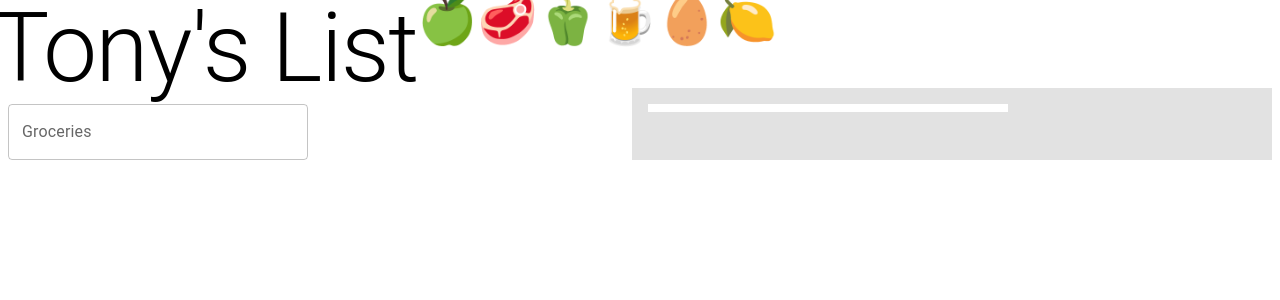
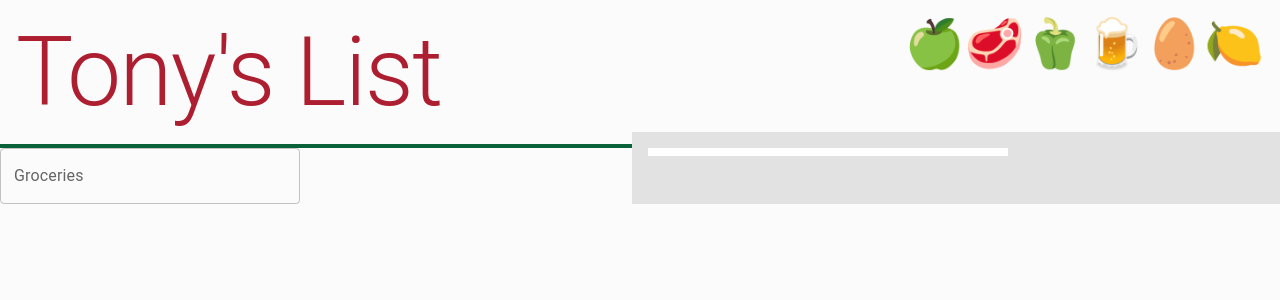
Before and after one commit to psollars/tonys-list, a React (Create React App) app: page / in a window 1280 px wide. Shown: the top 300 px of the page. Built offline with nearby package versions, Linux system fonts and the light colour scheme.

Commit message:
Add header component

```diff
--- a/src/App.tsx
+++ b/src/App.tsx
@@ -9,6 +9,7 @@ import {
   Typography,
 } from "@mui/material";
 import { SetStateAction, useEffect, useState } from "react";
+import Header from "./Header";
 import { GroceryItem, KEY, GroceryListItem } from "./types";
 
 // #AD1F30
@@ -46,12 +47,7 @@ export default function App() {
 
   return (
     <>
-      <Grid container spacing={2}>
-        <Typography variant="h1">Tony's List</Typography>
-        <Typography variant="h3" component="h2">
-          🍏🥩🫑🍺🥚🍋
-        </Typography>
-      </Grid>
+      <Header />
       <Grid container spacing={2}>
         <Grid item xs={6}>
           <Autocomplete
--- /dev/null
+++ b/src/Header.tsx
@@ -0,0 +1,26 @@
+import { Grid, Typography } from "@mui/material";
+
+export default function Header() {
+  return (
+    <Grid
+      container
+      sx={{ padding: 2, borderBottom: "4px solid #0A623A" }}
+      spacing={2}
+    >
+      <Grid item xs={6}>
+        <Typography sx={{ color: "#AD1F30" }} variant="h1">
+          Tony's List
+        </Typography>
+      </Grid>
+      <Grid item xs={6}>
+        <Typography
+          sx={{ display: "flex", justifyContent: "flex-end" }}
+          variant="h3"
+          component="h2"
+        >
+          🍏🥩🫑🍺🥚🍋
+        </Typography>
+      </Grid>
+    </Grid>
+  );
+}
--- /dev/null
+++ b/src/index.css
@@ -0,0 +1,4 @@
+body {
+  margin: 0px;
+  background-color: #fbfbfb;
+}
--- a/src/index.tsx
+++ b/src/index.tsx
@@ -1,6 +1,7 @@
 import React from "react";
 import ReactDOM from "react-dom";
 import App from "./App";
+import "./index.css";
 
 ReactDOM.render(
   <React.StrictMode>
```
